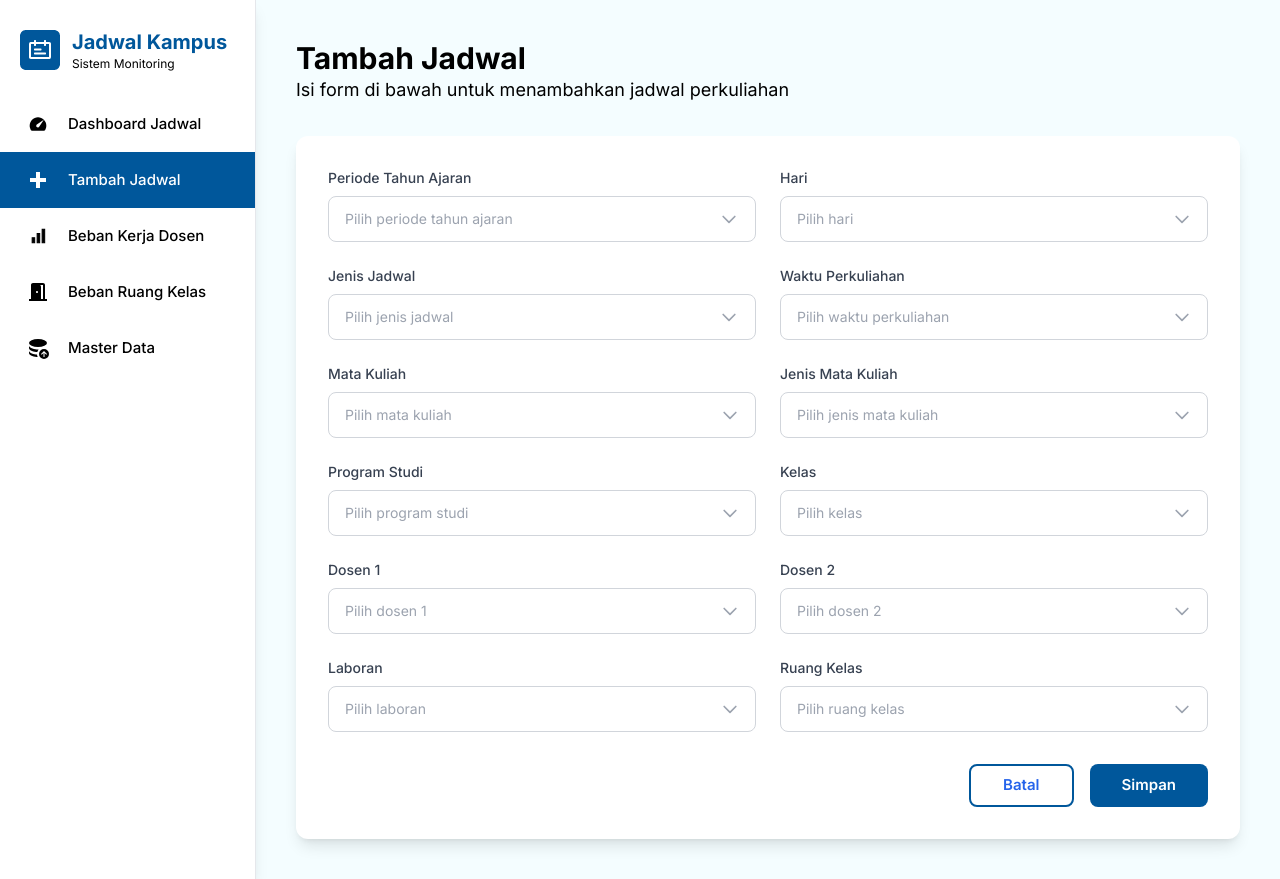
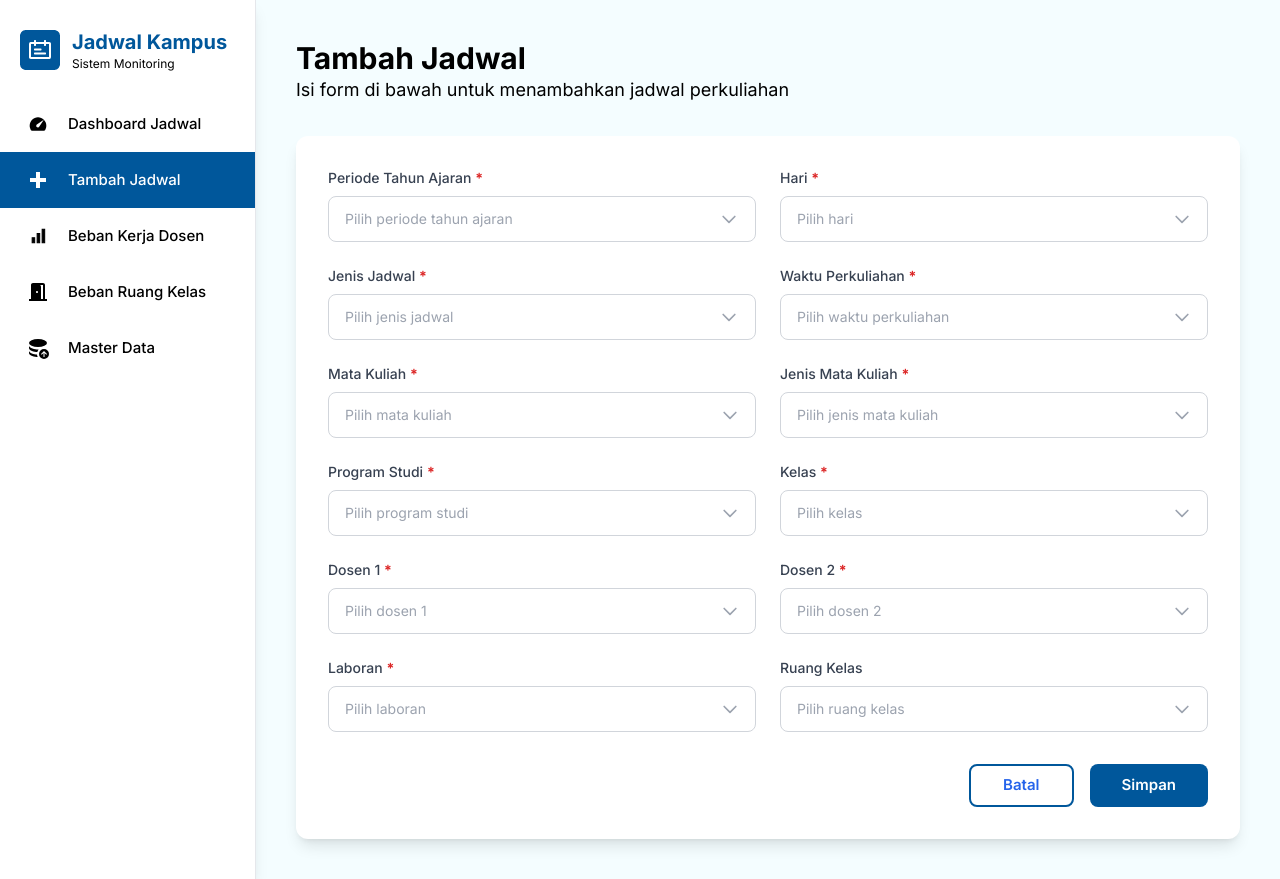
Before and after one commit to YurikoAishinselo123/Sistem-Jadwal, a Vue app in the folder FE/: page /tambah-jadwal in a window 1280 px wide. Built offline with nearby package versions, Linux system fonts and the light colour scheme.

Commit message:
Remove the ‘Kosongkan Pilihan’ feature from certain fields and add required icon to certain field.

```diff
--- a/FE/src/components/CustomDropdown.vue
+++ b/FE/src/components/CustomDropdown.vue
@@ -2,6 +2,7 @@
   <div class="relative" ref="dropdownRef">
     <label v-if="label" class="block text-sm font-medium text-gray-700 mb-2">
       {{ label }}
+      <span v-if="required" class="text-red-600 font-bold">*</span>
     </label>
 
     <!-- Searchable Input -->
@@ -66,7 +67,7 @@
     >
       <!-- 🆕 NEW: Clear Option -->
       <button
-        v-if="modelValue && allowClear"
+        v-if="modelValue && clearable"
         @click="clearSelection"
         type="button"
         class="w-full px-4 py-3 text-left hover:bg-red-50 transition-colors text-red-600 font-medium border-b border-gray-200 flex items-center gap-2"
@@ -120,13 +121,17 @@ const props = defineProps({
     default: '',
   },
   // 🆕 NEW PROPS
-  allowClear: {
+  clearable: {
     type: Boolean,
     default: true,
   },
   clearText: {
     type: String,
     default: 'Kosongkan pilihan',
+  },
+  required: {
+    type: Boolean,
+    default: false,
   },
 })
 
--- a/FE/src/views/TambahJadwalView.vue
+++ b/FE/src/views/TambahJadwalView.vue
@@ -18,6 +18,8 @@
           placeholder="Pilih periode tahun ajaran"
           label="Periode Tahun Ajaran"
           :searchable="false"
+          :clearable="false"
+          :required="true"
         />
 
         <!-- Hari -->
@@ -27,6 +29,8 @@
           placeholder="Pilih hari"
           label="Hari"
           :searchable="true"
+          :clearable="false"
+          :required="true"
         />
 
         <!-- Jenis Jadwal -->
@@ -36,6 +40,8 @@
           placeholder="Pilih jenis jadwal"
           label="Jenis Jadwal"
           :searchable="false"
+          :clearable="false"
+          :required="true"
         />
 
         <!-- Waktu Perkuliahan -->
@@ -45,6 +51,8 @@
           placeholder="Pilih waktu perkuliahan"
           label="Waktu Perkuliahan"
           :searchable="true"
+          :clearable="false"
+          :required="true"
         />
 
         <!-- Mata Kuliah -->
@@ -54,6 +62,8 @@
           placeholder="Pilih mata kuliah"
           label="Mata Kuliah"
           :searchable="true"
+          :clearable="false"
+          :required="true"
         />
 
         <!-- Jenis Mata Kuliah -->
@@ -63,6 +73,8 @@
           placeholder="Pilih jenis mata kuliah"
           label="Jenis Mata Kuliah"
           :searchable="true"
+          :clearable="false"
+          :required="true"
         />
 
         <!-- Program Studi -->
@@ -72,6 +84,8 @@
           placeholder="Pilih program studi"
           label="Program Studi"
           :searchable="true"
+          :clearable="false"
+          :required="true"
         />
 
         <!-- Kelas -->
@@ -81,6 +95,8 @@
           placeholder="Pilih kelas"
           label="Kelas"
           :searchable="true"
+          :clearable="false"
+          :required="true"
         />
 
         <!-- Dosen 1 -->
@@ -90,6 +106,8 @@
           placeholder="Pilih dosen 1"
           label="Dosen 1"
           :searchable="true"
+          :clearable="false"
+          :required="true"
         />
 
         <!-- Dosen 2 -->
@@ -99,6 +117,8 @@
           placeholder="Pilih dosen 2"
           label="Dosen 2"
           :searchable="true"
+          :clearable="false"
+          :required="true"
         />
 
         <!-- Laboran -->
@@ -108,6 +128,8 @@
           placeholder="Pilih laboran"
           label="Laboran"
           :searchable="true"
+          :clearable="false"
+          :required="true"
         />
 
         <!-- Ruang Kelas -->
@@ -117,6 +139,7 @@
           placeholder="Pilih ruang kelas"
           label="Ruang Kelas"
           :searchable="true"
+          :clearable="true"
         />
       </div>
 
@@ -166,7 +189,7 @@ const formData = reactive({
 const dropdownOptions = {
   periodeTahunAjaran: ['Gasal 2024', 'Genap 2024', 'Gasal 2025', 'Genap 2025'],
   hari: ['Senin', 'Selasa', 'Rabu', 'Kamis', 'Jumat', 'Sabtu', 'Minggu'],
-  jenisJadwal: ['Teori', 'Praktikum', 'Seminar', 'Workshop'],
+  jenisJadwal: ['Jadwal Semester', 'Jadwal Ujian', 'Jadwal Pengganti'],
   waktuPerkuliahan: ['07:00 - 09:30', '09:30 - 12:00', '13:00 - 15:30', '15:30 - 18:00'],
   mataKuliah: [
     'Algoritma',
@@ -175,7 +198,7 @@ const dropdownOptions = {
     'Basis Data',
     'Sistem Operasi',
   ],
-  jenisMataKuliah: ['Wajib', 'Pilihan', 'MKU', 'MKDU'],
+  jenisMataKuliah: ['Online', 'Offline'],
   programStudi: ['Teknik Informatika', 'Mesin A', 'Mesin B', 'Teknik Elektro'],
   kelas: ['A', 'B', 'C', 'D', 'E'],
   dosen: [
```
